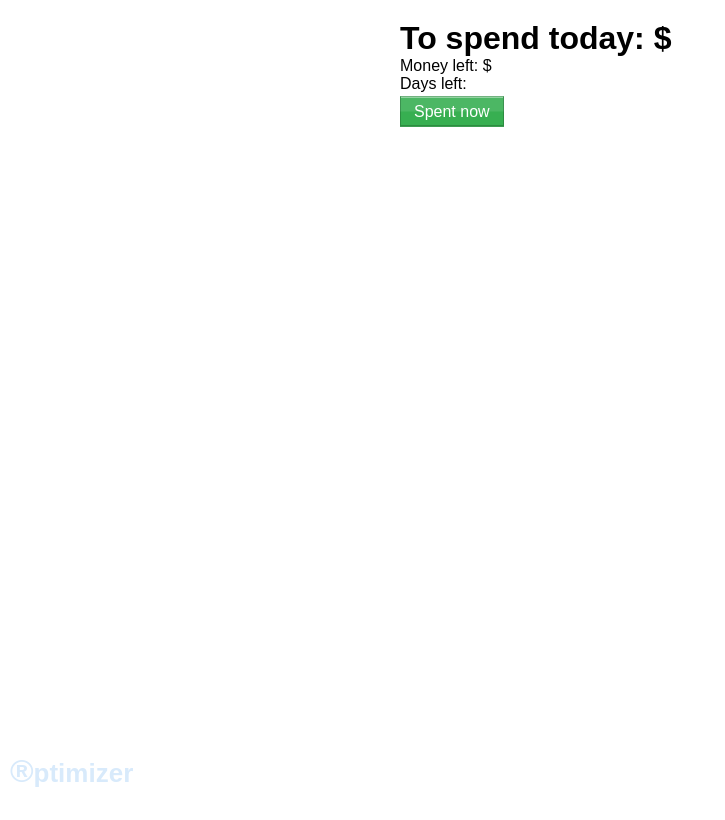
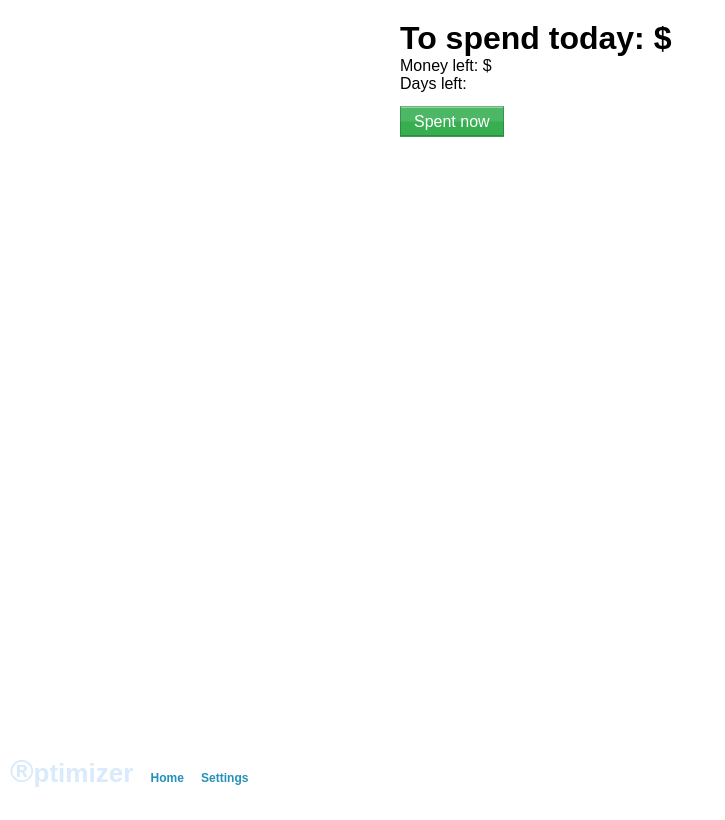
Before and after one commit to chompomonim/ROptimizer, a Python web app: template src/roptimizer/templates/app.mako in a window 1280 px wide. Shown: the whole page, without its empty margins (0-725 px from the left). Run offline with Mako, Linux system fonts and the light colour scheme; the template is opened without the code that fills it, so the values that code supplies are empty.

Commit message:
Added menu and more css.

```diff
--- a/src/roptimizer/static/style.css
+++ b/src/roptimizer/static/style.css
@@ -68,6 +68,10 @@ a.button {
     padding-bottom:5px;
 }
 
+button.small {
+    font: 14px/26px arial;
+}
+
 button:hover,
 .button:hover {
     border-top-color: rgba(180, 180, 180, 0.4);
@@ -106,10 +110,15 @@ footer {
     left: 10px;
 }
 
-footer b {
-    font-size: 32px;
-}
+    footer b {
+        font-size: 32px;
+    }
 
+    footer a.menu {
+	text-decoration: none;
+	font-size: 12px;
+	margin-left: 10px;
+    }
 
 /* Content
 */
@@ -123,3 +132,7 @@ footer b {
    .content .to-spend {
        margin: 20px auto;
    }
+
+   .content .center {
+       margin: 10px auto;
+   }
--- a/src/roptimizer/templates/base.mako
+++ b/src/roptimizer/templates/base.mako
@@ -12,6 +12,10 @@
         ${next.body()}
     </div>
 
-    <footer><b>&reg;</b>ptimizer</footer>
+    <footer>
+      <b>&reg;</b>ptimizer
+      <a class="menu" href="${request.route_url('app')}">Home</a>
+      <a class="menu" href="${request.route_url('settings')}">Settings</a>
+</footer>
   </body>
 </html>
```
